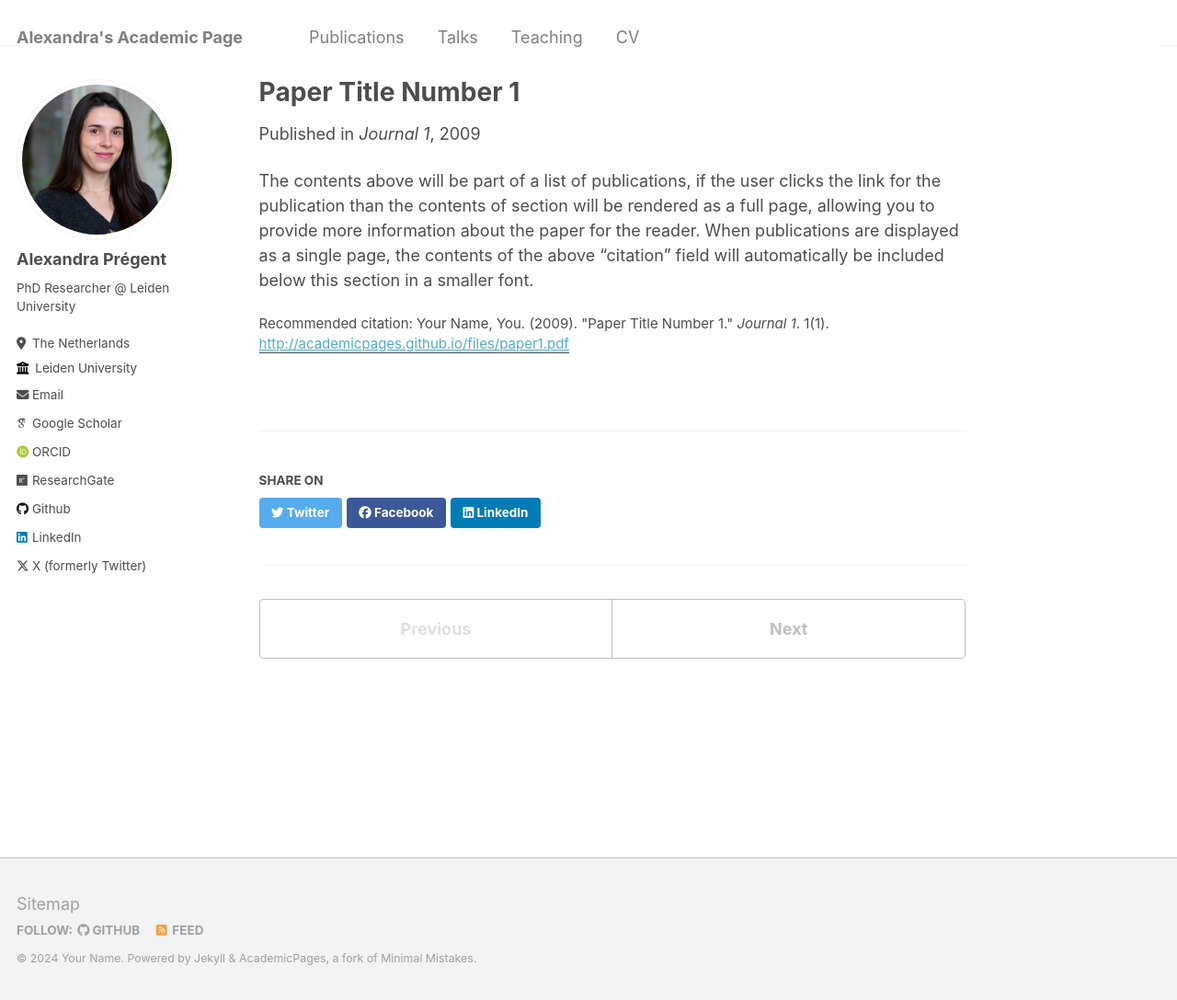
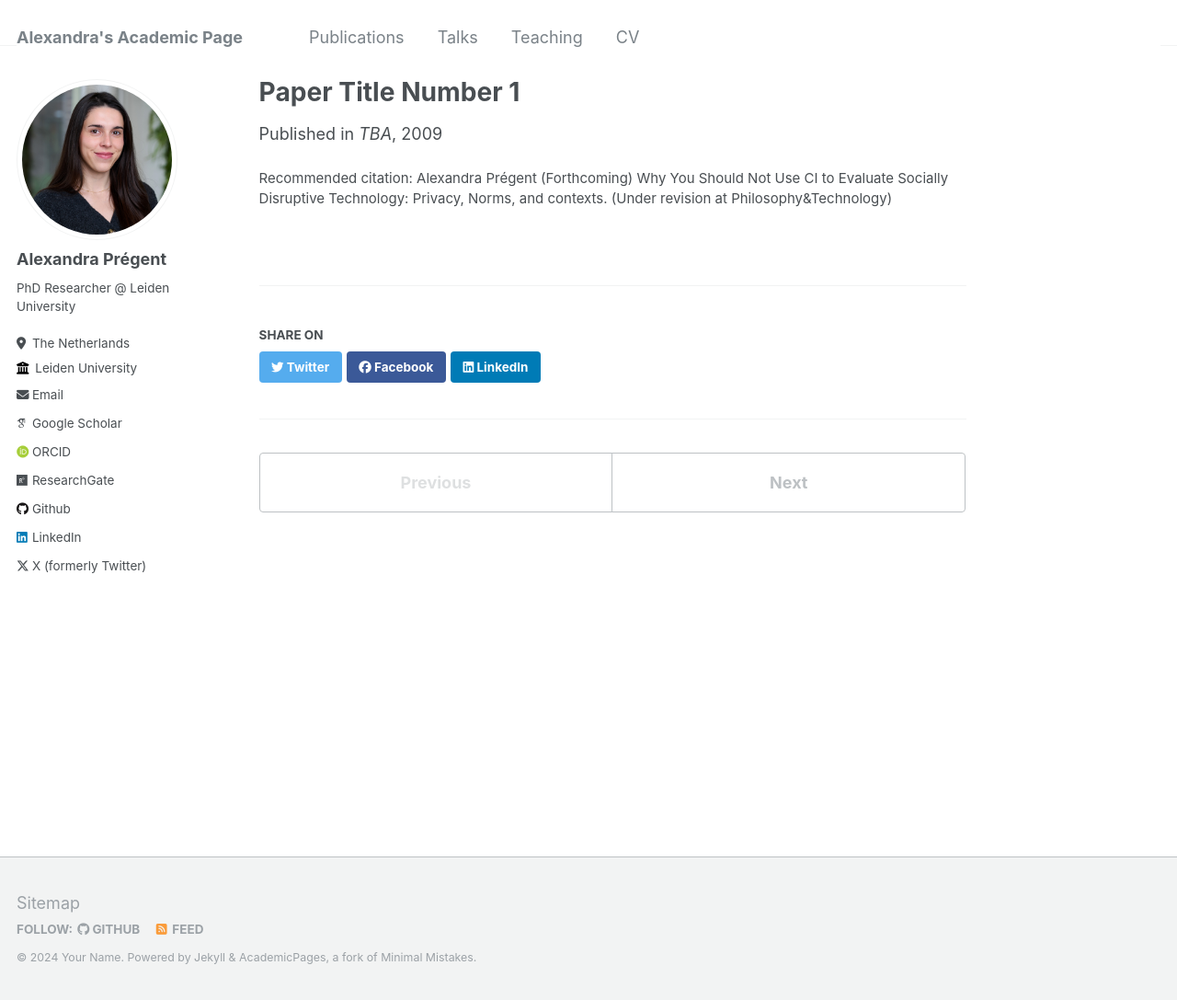
Before and after one commit to AlexandraPregent/AlexandraPregent.github.io, a Jekyll site: the page built from _publications/2009-10-01-paper-title-number-1.md, in a window 1280 px wide and 1087 px high. Shown: the whole window at 92% size. Built offline with Jekyll 4.4.1, drawn with Linux system fonts in a browser that asks for light colours; some web fonts are replaced.

Commit message:
Update 2009-10-01-paper-title-number-1.md

```diff
--- a/_publications/2009-10-01-paper-title-number-1.md
+++ b/_publications/2009-10-01-paper-title-number-1.md
@@ -2,11 +2,9 @@
 title: "Paper Title Number 1"
 collection: publications
 permalink: /publication/2009-10-01-paper-title-number-1
-excerpt: 'This paper is about the number 1. The number 2 is left for future work.'
+excerpt: ''
 date: 2009-10-01
-venue: 'Journal 1'
-paperurl: 'http://academicpages.github.io/files/paper1.pdf'
-citation: 'Your Name, You. (2009). &quot;Paper Title Number 1.&quot; <i>Journal 1</i>. 1(1).'
+venue: 'TBA'
+paperurl: ''
+citation: 'Alexandra Prégent (Forthcoming) Why You Should Not Use CI to Evaluate Socially Disruptive Technology: Privacy, Norms, and contexts. (Under revision at Philosophy&Technology)'
 ---
-
-The contents above will be part of a list of publications, if the user clicks the link for the publication than the contents of section will be rendered as a full page, allowing you to provide more information about the paper for the reader. When publications are displayed as a single page, the contents of the above "citation" field will automatically be included below this section in a smaller font.
```
